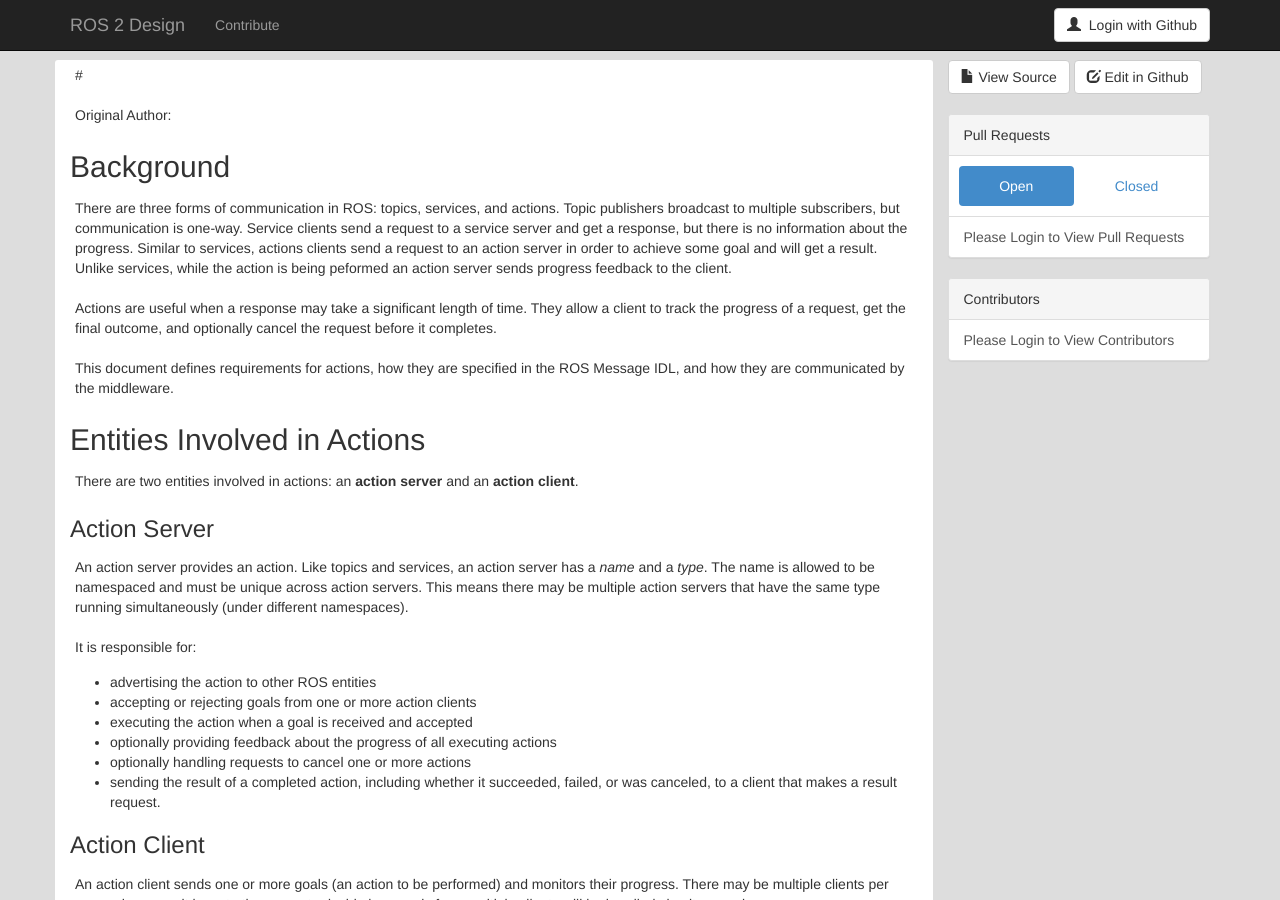
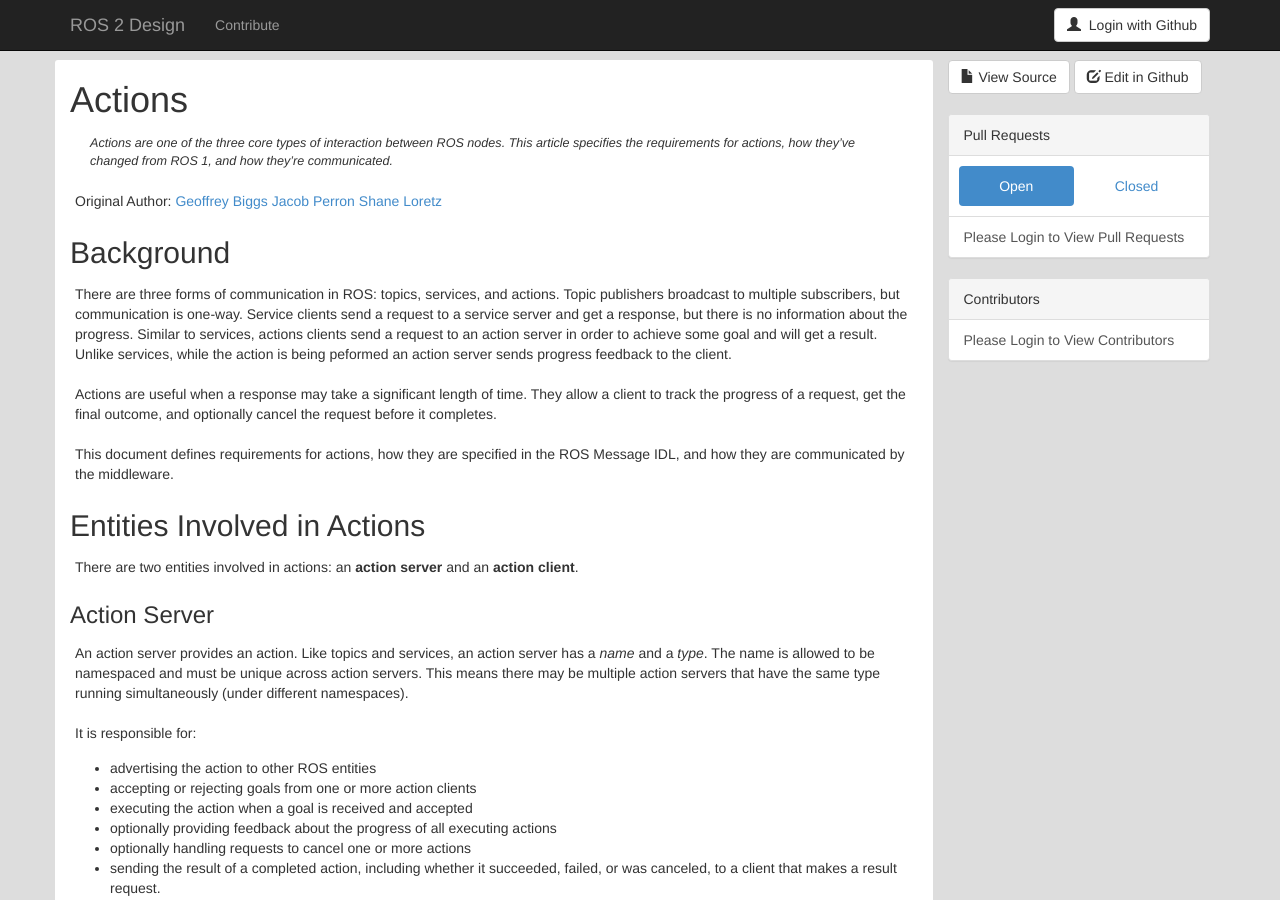
Before and after one commit to ros2/design, a Jekyll site: the page built from articles/actions.md, in a window 1280 px wide and 900 px high. Built offline with Jekyll 4.4.1, drawn with Linux system fonts in a browser that asks for light colours; nearby versions of some CDN libraries; our own code applies the rules of GitHub Pages for plain Markdown files.

Commit message:
Fix author line
Signed-off-by: Jacob Perron <jacob@openrobotics.org>

```diff
--- a/articles/actions.md
+++ b/articles/actions.md
@@ -5,7 +5,7 @@ permalink: articles/actions.html
 abstract:
   Actions are one of the three core types of interaction between ROS nodes.
   This article specifies the requirements for actions, how they've changed from ROS 1, and how they're communicated.
-author: '[Geoffrey Biggs](https://github.com/gbiggs)', '[Jacob Perron](https://github.com/jacobperron)', '[Shane Loretz](https://github.com/sloretz)'
+author: '[Geoffrey Biggs](https://github.com/gbiggs) [Jacob Perron](https://github.com/jacobperron) [Shane Loretz](https://github.com/sloretz)'
 published: true
 ---
 
```
